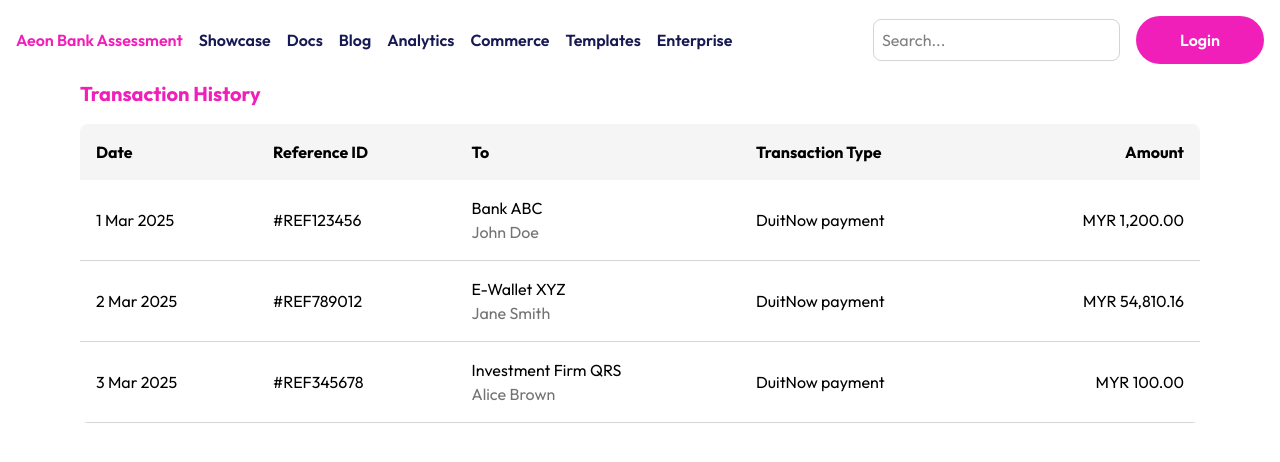
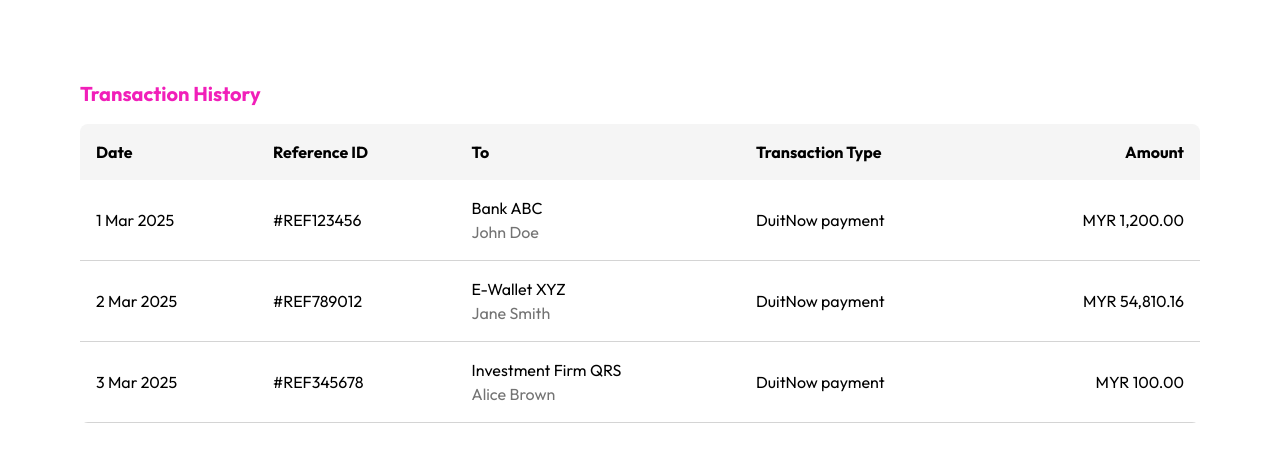
Before and after one commit to nicolecht/aeon-assessment, a Next.js app: page /dashboard in a window 1280 px wide. Shown: the top 462 px of the page. Built offline with nearby package versions, Linux system fonts and the light colour scheme; no server answers.

Commit message:
refactor: rendering of layout

```diff
--- a/app/layout.tsx
+++ b/app/layout.tsx
@@ -1,6 +1,5 @@
 import type { Metadata } from "next";
 import "./globals.css";
-import Navbar from "./_components/Navbar";
 
 export const metadata: Metadata = {
   title: "Aeon Bank",
@@ -14,10 +13,7 @@ export default function RootLayout({
 }>) {
   return (
     <html lang="en">
-      <body className="antialiased font-display">
-        <Navbar />
-        {children}
-      </body>
+      <body className="antialiased font-display">{children}</body>
     </html>
   );
 }
--- /dev/null
+++ b/app/login/layout.tsx
@@ -0,0 +1,14 @@
+import Navbar from "../_components/Navbar";
+
+export default function LoginLayout({
+  children,
+}: {
+  children: React.ReactNode;
+}) {
+  return (
+    <>
+      <Navbar />
+      {children}
+    </>
+  );
+}
--- a/app/page.tsx
+++ b/app/page.tsx
@@ -1,10 +1,15 @@
+import Navbar from "./_components/Navbar";
+
 export default function Home() {
   return (
+    <>
+      <Navbar />
       <main className="grid place-items-center h-dvh">
         <div className="text-center text-primary-500">
           <h6>Aeon Bank Assessment</h6>
           <p>by Nicole Chee</p>
         </div>
       </main>
+    </>
   );
 }
```
Lines whose indentation alone changed are shown as unchanged.
